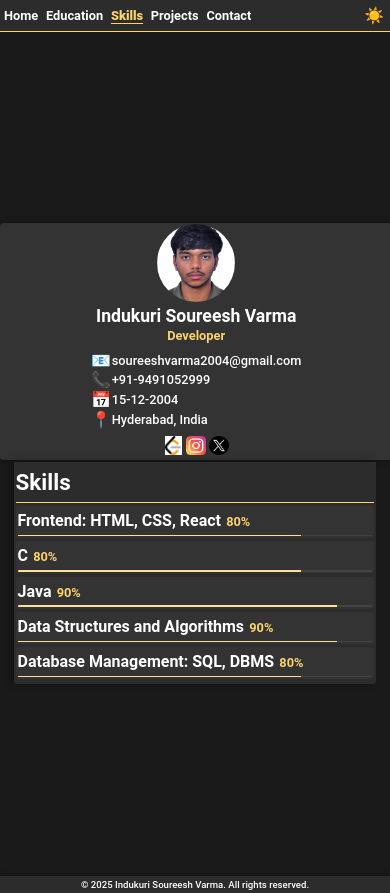
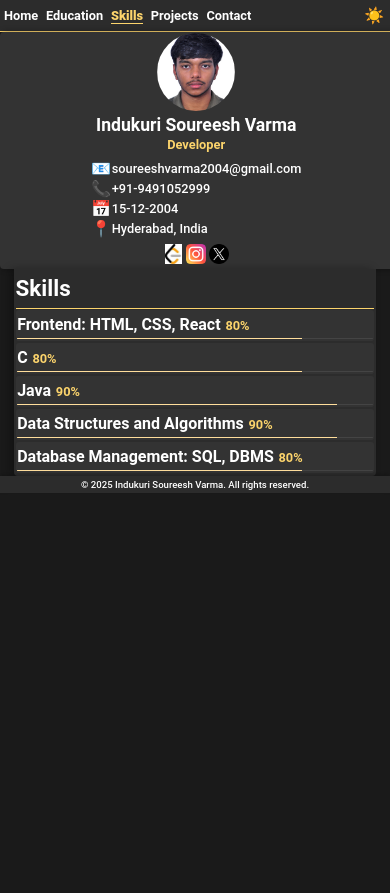
Before and after one commit to soureeshvarma/MyPortfolio, a React (Create React App) app: page /skills in a window 390 px wide. After the commit the page ends 844 px from the top, so only its background shows below. Built offline with nearby package versions, Linux system fonts and the light colour scheme.

Commit message:
Forcefully reduce gap on Skills and Contact pages

```diff
--- a/src/components/Contact.css
+++ b/src/components/Contact.css
@@ -133,31 +133,31 @@ button:hover {
 @media (max-width: 768px) {
   .container {
     flex-direction: column;
-    gap: 0.5vw; /* Minimal gap to align with other pages */
-    min-height: 100vh; /* Consistent height */
+    gap: 0; /* No gap to force content up */
+    min-height: auto; /* Let content dictate height */
   }
   .main-content {
-    width: 92%; /* Full width on mobile */
-    padding: 0.5vw; /* Reduced padding */
+    width: 92%;
+    padding: 0.3vw; /* Minimal padding */
     margin: 0 auto;
     border-radius: 0 0 1vw 1vw;
     box-shadow: -4px 0 8px rgba(0, 0, 0, 0.3);
   }
   .main-content h1 {
     font-size: clamp(1.4rem, 4vw, 1.8rem);
-    margin: 0.3vw 0; /* Tighten margin */
+    margin: 0.2vw 0; /* Tighten margin further */
   }
   .mode-divider {
-    margin: 0.2vw 0;
-    height: 0.15vw;
+    margin: 0.1vw 0;
+    height: 0.1vw;
   }
   .contact-details p {
     font-size: clamp(1rem, 2.5vw, 1.1rem);
-    margin: 0.3vw 0;
+    margin: 0.2vw 0;
   }
   .form-group label {
     font-size: clamp(1rem, 2.5vw, 1.1rem);
-    margin: 0.3vw 0;
+    margin: 0.2vw 0;
   }
   .form-group input,
   .form-group textarea {
@@ -166,6 +166,6 @@ button:hover {
   }
   button {
     font-size: clamp(1rem, 2.5vw, 1.1rem);
-    padding: 0.6vw 1vw;
+    padding: 0.5vw 0.8vw;
   }
 }
--- a/src/components/Skills.css
+++ b/src/components/Skills.css
@@ -125,40 +125,40 @@
 @media (max-width: 768px) {
   .container {
     flex-direction: column;
-    gap: 0.5vw; /* Minimal gap to align with other pages */
-    min-height: 100vh; /* Consistent height */
+    gap: 0; /* No gap to force content up */
+    min-height: auto; /* Let content dictate height */
   }
   .main-content {
-    width: 92%; /* Full width on mobile */
-    padding: 0.5vw; /* Reduced padding */
+    width: 92%;
+    padding: 0.3vw; /* Minimal padding */
     margin: 0 auto;
     border-radius: 0 0 1vw 1vw;
     box-shadow: 0 4px 8px rgba(0, 0, 0, 0.3);
   }
   .main-content h1 {
     font-size: clamp(1.4rem, 4vw, 1.6rem);
-    margin: 0.3vw 0; /* Tighten margin */
+    margin: 0.2vw 0; /* Tighten margin further */
   }
   .mode-divider {
-    margin: 0.2vw 0;
-    height: 0.15vw;
+    margin: 0.1vw 0;
+    height: 0.1vw;
   }
   .skills-list {
-    margin-top: 0.3vw; /* Pull up closer */
+    margin-top: 0.1vw; /* Pull up as close as possible */
   }
   .skill-item {
-    margin: 0.8vw 0;
-    padding: 0.5vw;
-    gap: 0.3vw;
+    margin: 0.6vw 0;
+    padding: 0.4vw;
+    gap: 0.2vw;
   }
   .skill-info strong {
     font-size: clamp(1rem, 3vw, 1.1rem);
   }
   .percentage {
     font-size: clamp(0.8rem, 2vw, 0.9rem);
-    margin-left: 0.3vw;
+    margin-left: 0.2vw;
   }
   .progress-bar {
-    height: 0.4vw;
+    height: 0.3vw;
   }
 }
```
